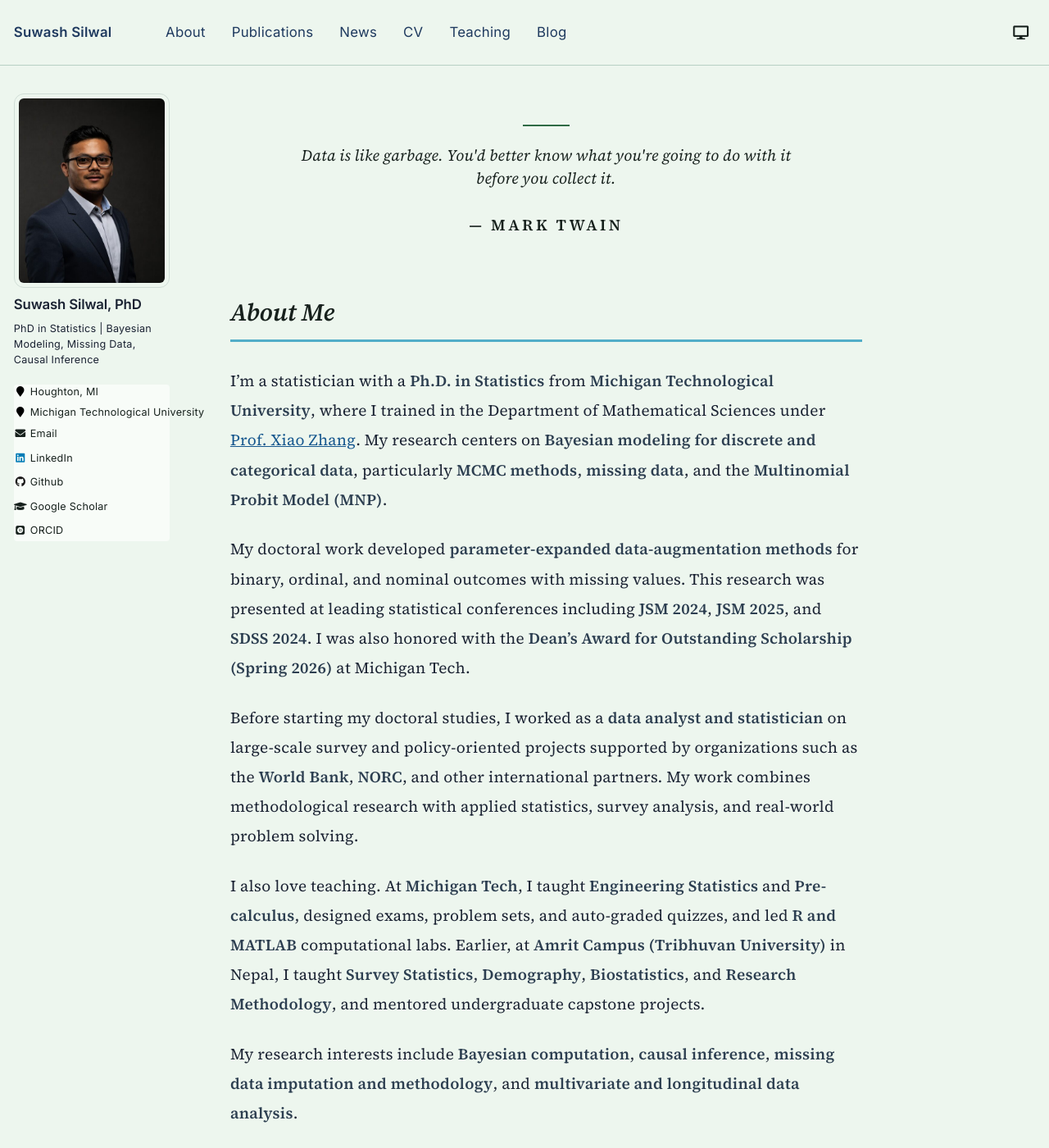
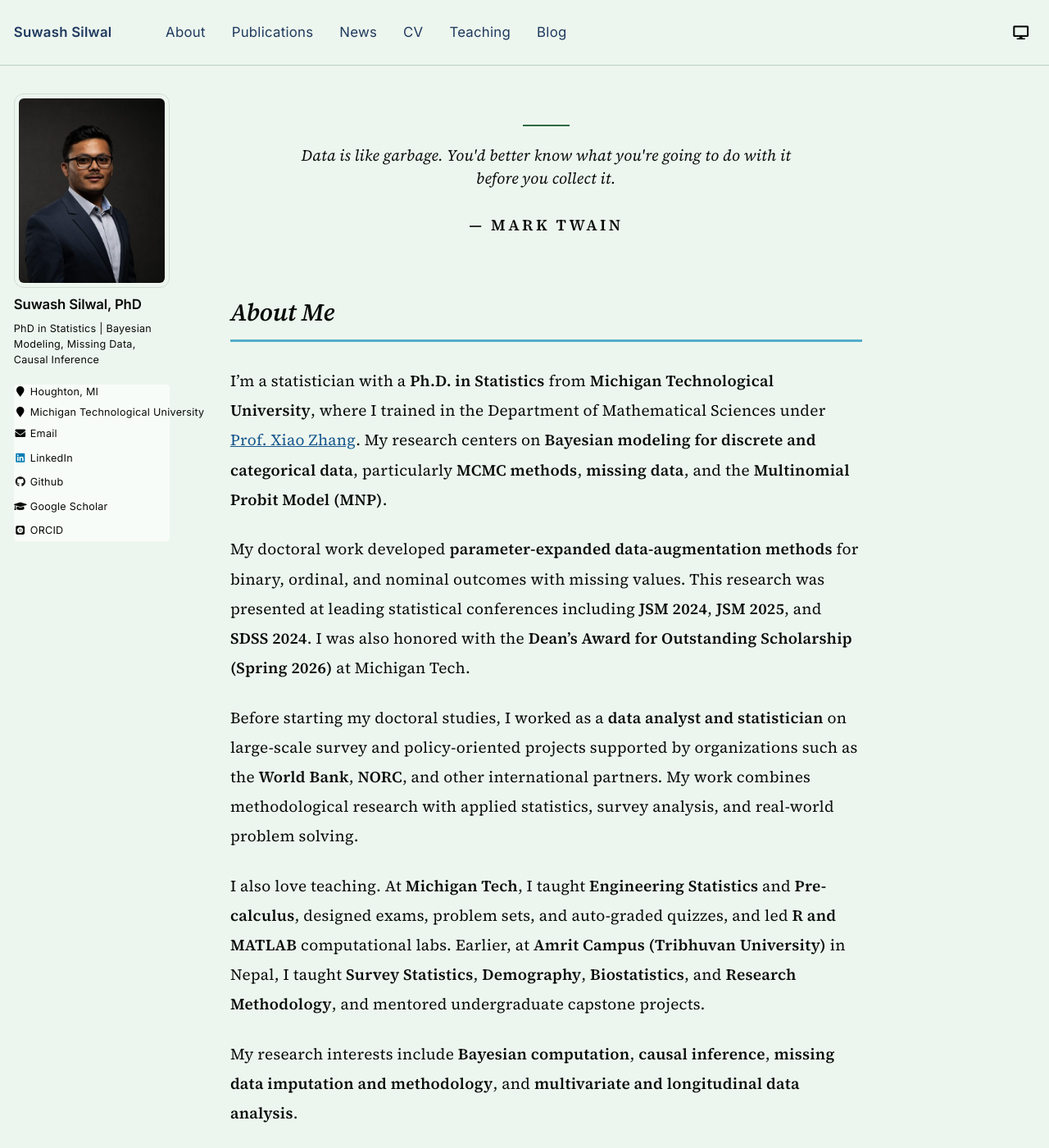
Before and after one commit to ssilwal050/ssilwal050.github.io, a Jekyll site: the page built from _pages/about.md, in a window 1280 px wide and 1400 px high. Shown: the whole window at 82% size. Built offline with Jekyll 4.4.1, drawn with Linux system fonts in a browser that asks for light colours; some web fonts are replaced.

Commit message:
Improve light-mode reading text contrast

```diff
--- a/assets/css/custom.css
+++ b/assets/css/custom.css
@@ -561,7 +561,7 @@ html:not([data-theme="dark"]) {
   color-scheme: light;
   --light-background: #edf6ee;
   --light-surface: #f8fcf8;
-  --light-text: #17211d;
+  --light-text: #080b09;
   --light-accent: #16578e;
   --light-action: #1f634b;
   --light-border: #b7d0c4;
@@ -616,3 +616,17 @@ html:not([data-theme="dark"]) .page__footer :is(a, i) {
 html[data-theme="dark"] .greedy-nav .visible-links a::before {
   background-color: var(--theme-link);
 }
+
+/* Use the light palette for reading text and restore native font smoothing. */
+html:not([data-theme="dark"]) body {
+  -webkit-font-smoothing: auto;
+  -moz-osx-font-smoothing: auto;
+}
+
+html:not([data-theme="dark"]) #main :is(
+  .page__content, .page__content p, .page__content strong, .page__content blockquote,
+  .archive__item-excerpt, .author__name, .author__bio, .page__meta,
+  .pub-authors, .pub-venue, .pub-stat-l, .tl-body, label, input, textarea
+) {
+  color: var(--light-text);
+}
```
